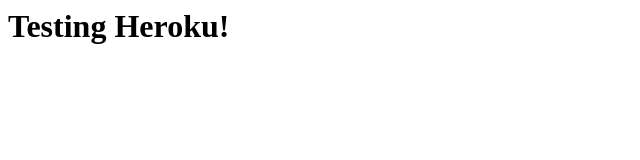
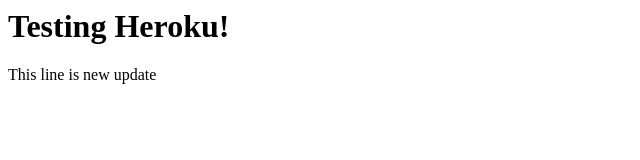
Before and after one commit to Namrajp/testing123, a website: page index.html in a window 1280 px wide. Shown: the whole page, without its empty margins (0-640 px from the left). Drawn offline with Linux system fonts and the light colour scheme.

Commit message:
Update index.html

```diff
--- a/index.html
+++ b/index.html
@@ -1,5 +1,6 @@
 <html>
   <body>
     <h1>Testing Heroku!</h1>
+    <p>This line is new update</p>
   </body>
 </html>
```
